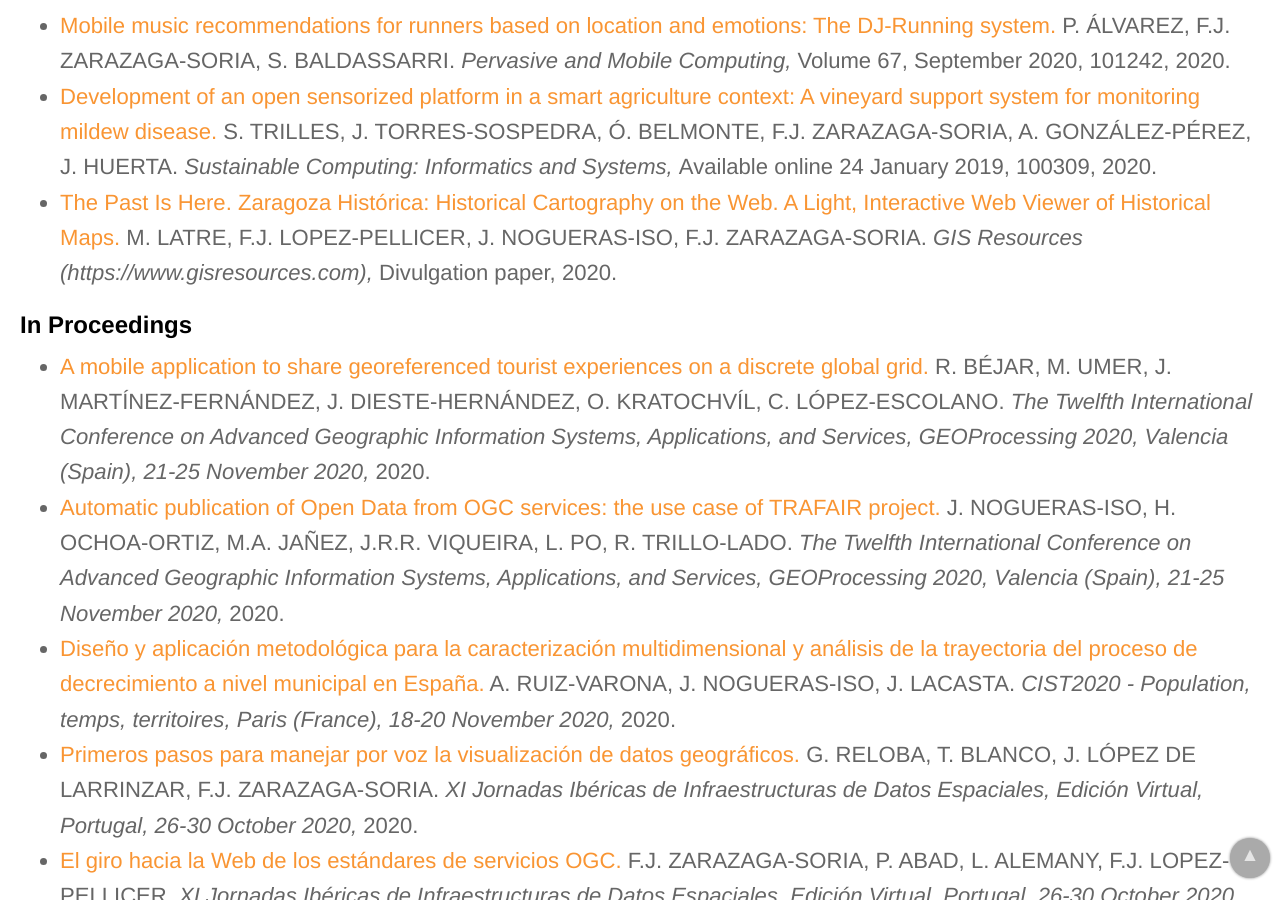
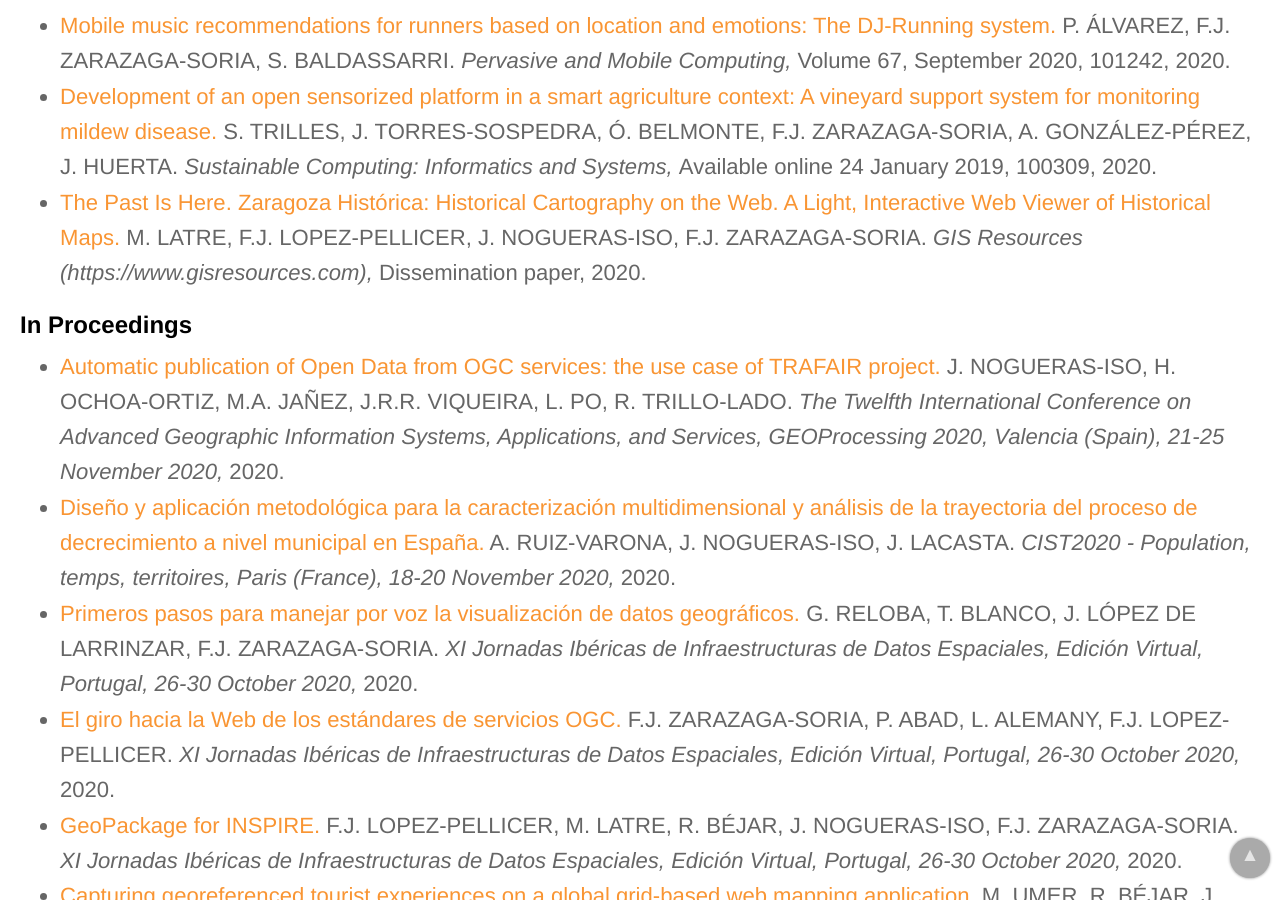
Before and after one commit to IAAA-Lab/IAAA-Lab.github.io, a Jekyll site: the page built from papers.html, in a window 1280 px wide and 900 px high, scrolled down 451 px. Built offline with Jekyll 4.4.1, drawn with Linux system fonts in a browser that asks for light colours.

Commit message:
Update papers.yml

```diff
--- a/_data/papers.yml
+++ b/_data/papers.yml
@@ -22,13 +22,7 @@
   url: https://www.gisresources.com/wp-content/uploads/2020/09/THE-PAST-IS-HERE-GISResources-September2020-page-6-9.pdf
   authors: M. LATRE, F.J. LOPEZ-PELLICER, J. NOGUERAS-ISO, F.J. ZARAZAGA-SORIA
   publication: "GIS Resources (https://www.gisresources.com)"
-  publication_detail: "Divulgation paper"
-  year: 2020
-# -------------------
-- title: "A mobile application to share georeferenced tourist experiences on a discrete global grid"
-  url: https://www.iaria.org/conferences2020/ProgramGEOProcessing20.html
-  authors: R. BÉJAR, M. UMER, J. MARTÍNEZ-FERNÁNDEZ, J. DIESTE-HERNÁNDEZ, O. KRATOCHVÍL, C. LÓPEZ-ESCOLANO
-  publication_conference: "The Twelfth International Conference on Advanced Geographic Information Systems, Applications, and Services, GEOProcessing 2020, Valencia (Spain), 21-25 November 2020"
+  publication_detail: "Dissemination paper"
   year: 2020
 # -------------------
 - title: "Automatic publication of Open Data from OGC services: the use case of TRAFAIR project"
```
